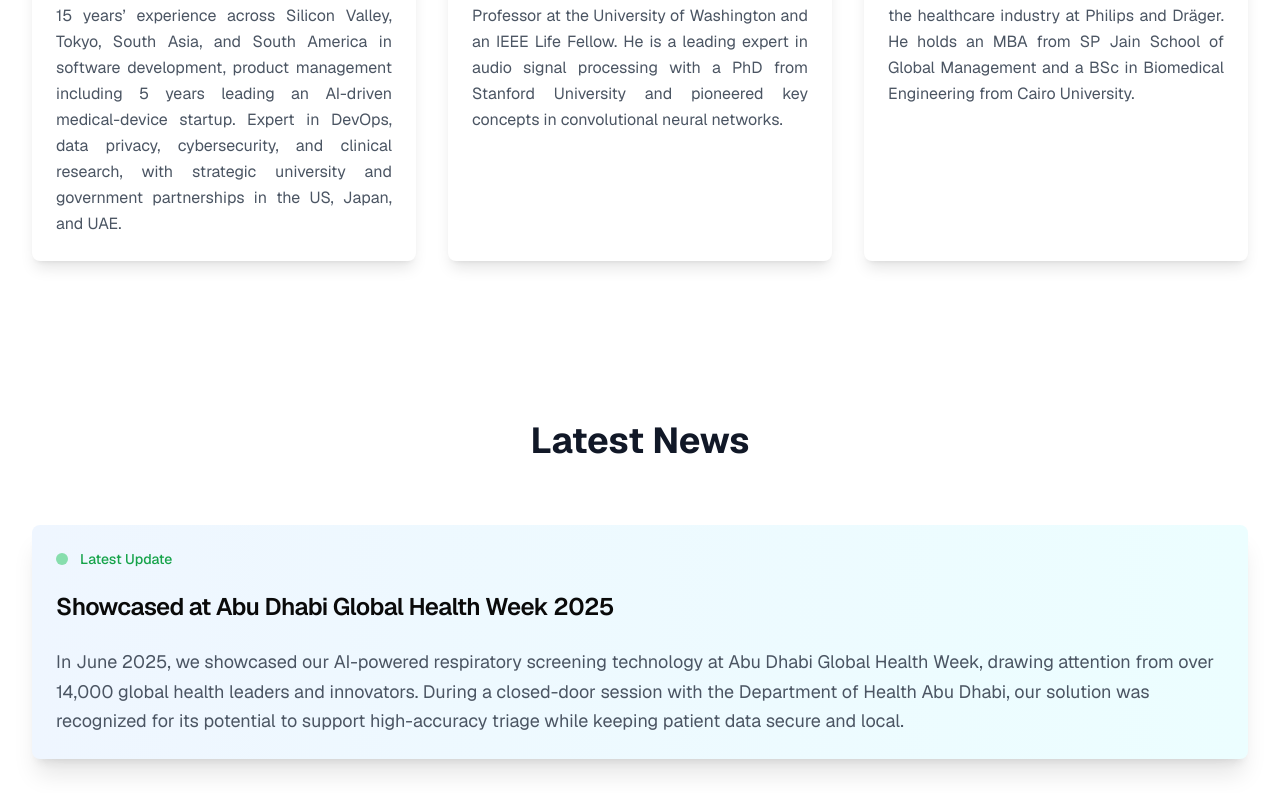
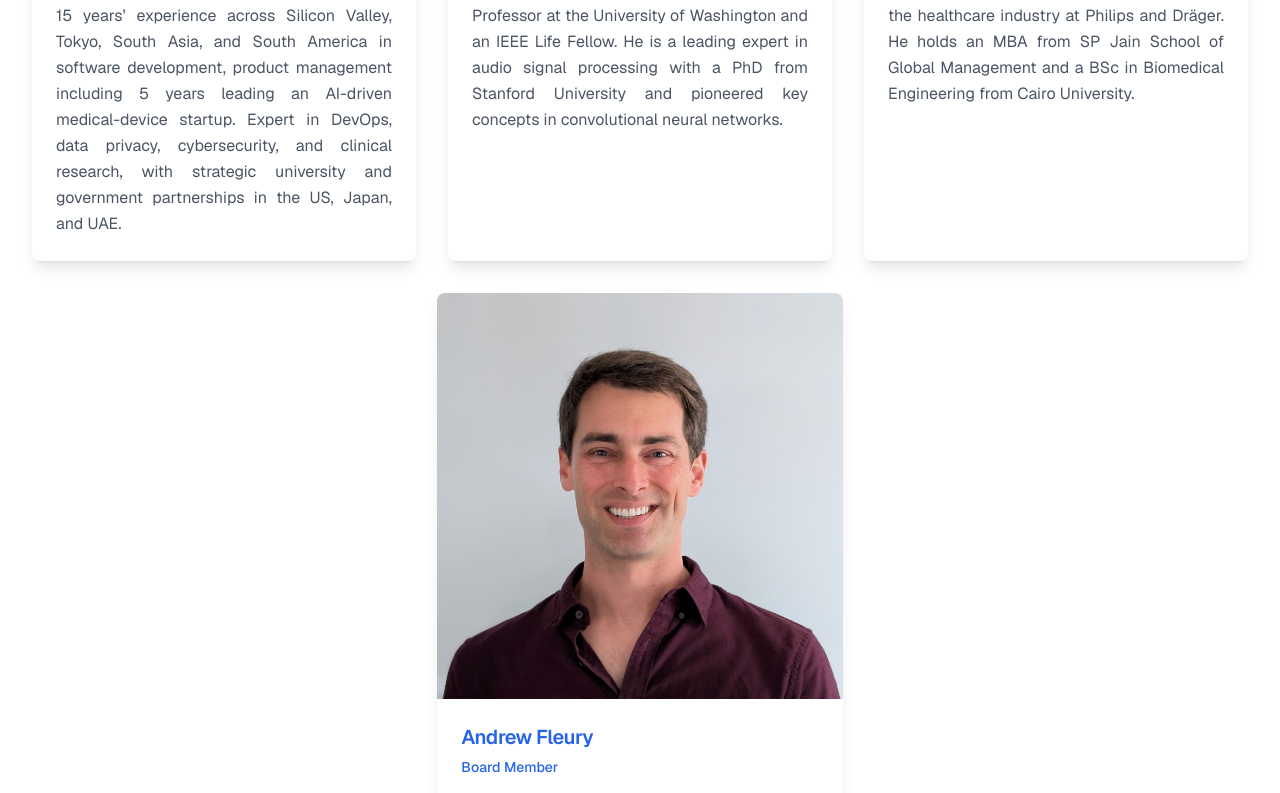
Before and after one commit to nafasy-ai/nafasy-ai.github.io, a Next.js app: page / in a window 1280 px wide. Shown: the part 5340-6133 px from the top of the page. Built offline with nearby package versions, Linux system fonts and the light colour scheme.

Commit message:
New leader added in leadership section

```diff
--- a/app/page.tsx
+++ b/app/page.tsx
@@ -397,8 +397,7 @@ export default function NafasyAI() {
                 <CardHeader className={isArabic ? "text-right flex flex-col items-center" : ""}>
                   {/* Icon */}
                   <div
-              className={`mb-4 transition-transform duration-300 group-hover:scale-110 group-hover:rotate-3 ${
-                isArabic ? "flex justify-center mb-6" : ""
+                    className={`mb-4 transition-transform duration-300 group-hover:scale-110 group-hover:rotate-3 ${isArabic ? "flex justify-center mb-6" : ""
                       }`}
                   >
                     {feature.icon}
@@ -409,8 +408,7 @@ export default function NafasyAI() {
                 </CardHeader>
                 <CardContent className={isArabic ? "text-right" : ""}>
                   <CardDescription
-              className={`text-gray-600 text-base leading-relaxed ${
-                isArabic ? "text-justify" : ""
+                    className={`text-gray-600 text-base leading-relaxed ${isArabic ? "text-justify" : ""
                       }`}
                   >
                     {feature.description}
@@ -435,8 +433,7 @@ export default function NafasyAI() {
                 {isArabic ? "رؤيتنا" : "Our Vision"}
               </h3>
               <p
-          className={`text-lg text-gray-600 mb-8 leading-relaxed text-justify ${
-            isArabic ? "text-right" : "text-left"
+                className={`text-lg text-gray-600 mb-8 leading-relaxed text-justify ${isArabic ? "text-right" : "text-left"
                   }`}
               >
                 {isArabic
@@ -466,24 +463,21 @@ export default function NafasyAI() {
                 ].map((item, index) => (
                   <div
                     key={index}
-              className={`flex items-start group animate-in fade-in slide-in-from-left ${
-                isArabic
+                    className={`flex items-start group animate-in fade-in slide-in-from-left ${isArabic
                       ? "justify-start space-x-reverse space-x-3"
                       : "flex-row text-left space-x-4"
                       }`}
                     style={{ animationDelay: `${index * 200}ms` }}
                   >
                     <div
-                className={`flex-shrink-0 w-8 h-8 bg-blue-600 text-white rounded-full flex items-center justify-center font-bold text-sm transition-all duration-300 group-hover:scale-110 group-hover:bg-cyan-600 ${
-                  isArabic ? "mr-4" : "ml-0"
+                      className={`flex-shrink-0 w-8 h-8 bg-blue-600 text-white rounded-full flex items-center justify-center font-bold text-sm transition-all duration-300 group-hover:scale-110 group-hover:bg-cyan-600 ${isArabic ? "mr-4" : "ml-0"
                         }`}
                     >
                       {item.step}
                     </div>
                     <div className={isArabic ? "text-right" : "text-left"}>
                       <h4
-                  className={`font-semibold text-gray-900 mb-1 transition-colors duration-300 group-hover:text-blue-600 ${
-                    isArabic ? "text-right" : "text-left"
+                        className={`font-semibold text-gray-900 mb-1 transition-colors duration-300 group-hover:text-blue-600 ${isArabic ? "text-right" : "text-left"
                           }`}
                       >
                         {item.title}
@@ -653,10 +647,21 @@ export default function NafasyAI() {
                 linkedin: "https://ae.linkedin.com/in/tamer-fahmy-b4468614",
                 image: withBasePath('/images/tamer-fahmy.jpg'),
               },
+              {
+                name: isArabic ? "أندرو فلوري" : "Andrew Fleury",
+                role: isArabic ? "عضو مجلس الإدارة" : "Board Member",
+                description: isArabic
+                  ? "خريج ستانفورد يتمتع بأكثر من 15 عامًا من الخبرة العالمية عبر اليابان، والصين، وهونغ كونغ، والولايات المتحدة. بصفته المدير العام والرئيس التنفيذي لشركة CJ PARTNERS في طوكيو، يقدم المشورة لشركات التكنولوجيا الحيوية والأدوية حول دخول السوق، والاستراتيجية التنظيمية، وتطوير الأعمال، مع تركيز على الطب التجديدي وعلاجات الخلايا والجينات. يملك أندرو خبرة عميقة في الأعمال عبر الثقافات، والاستشارات المالية، والقيادة على مستوى مجالس الإدارة في قطاع علوم الحياة."
+                  : "Stanford-educated executive with 15+ years of global experience across Japan, China, Hong Kong, and the U.S. As Managing Director & CEO of CJ PARTNERS in Tokyo, he advises biotech and pharma companies on market entry, regulatory strategy, and business development, with a focus on regenerative medicine, cell and gene therapies. Andrew brings deep expertise in cross-cultural business, financial advisory, and board-level leadership in the life sciences sector.",
+                linkedin: "https://www.linkedin.com/in/andrew-fleury",
+                image: withBasePath('/images/andrew-fleury.jpg'),
+              },
+
             ].map((leader, index) => (
               <Card
                 key={index}
-          className="border-0 shadow-lg hover:shadow-xl transition-all duration-500 hover:scale-105 hover:-translate-y-2 group animate-in fade-in slide-in-from-bottom"
+                className={`border-0 shadow-lg hover:shadow-xl transition-all duration-500 hover:scale-105 hover:-translate-y-2 group animate-in fade-in slide-in-from-bottom
+        ${index === 3 ? "md:col-span-3 md:mx-auto md:w-1/3" : ""}`}
                 style={{ animationDelay: `${index * 200}ms` }}
               >
                 <div className="aspect-square overflow-hidden rounded-t-lg">
@@ -706,8 +711,7 @@ export default function NafasyAI() {
             <CardHeader>
               <div
 
-  className={`flex items-center mb-4 ${
-    isArabic ? "justify-start space-x-reverse space-x-3" : "flex-row space-x-3"
+                className={`flex items-center mb-4 ${isArabic ? "justify-start space-x-reverse space-x-3" : "flex-row space-x-3"
                   }`}
               >
                 <div className="w-3 h-3 bg-green-500 rounded-full animate-pulse"></div>
```
Also changed, not shown: public/images/andrew-fleury.jpg (added). Lines whose indentation alone changed are shown as unchanged.
